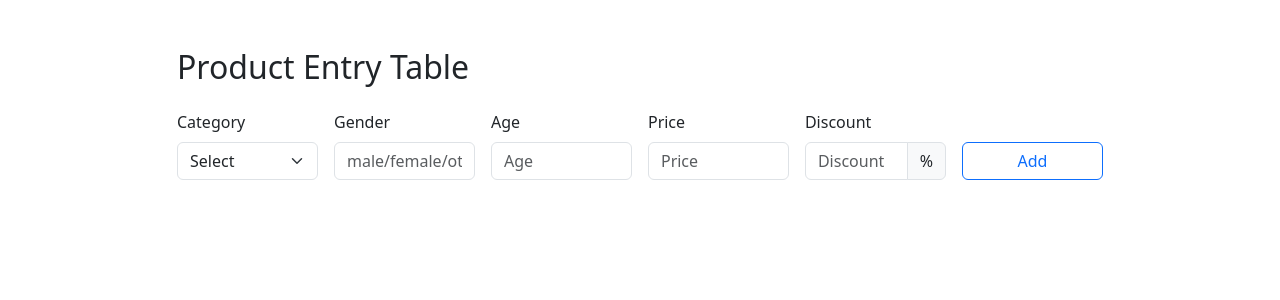
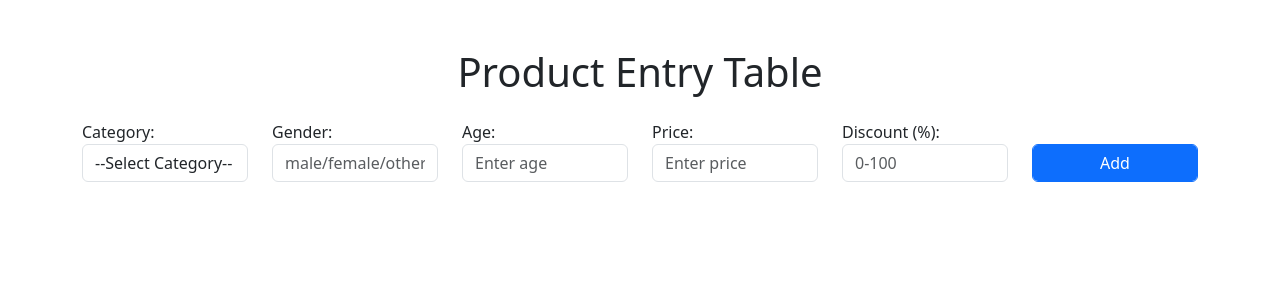
Before and after one commit to SHALINICHINNAGURAVAGARI/Task2, a React (Create React App) app: page / in a window 1280 px wide. Shown: the top 300 px of the page. Built offline with nearby package versions, Linux system fonts and the light colour scheme.

Commit message:
Constraints and ListPage

```diff
--- a/package.json
+++ b/package.json
@@ -9,6 +9,7 @@
     "@testing-library/user-event": "^13.5.0",
     "react": "^19.1.0",
     "react-dom": "^19.1.0",
+    "react-router-dom": "^7.6.2",
     "react-scripts": "5.0.1",
     "web-vitals": "^2.1.4"
   },
--- a/src/App.js
+++ b/src/App.js
@@ -1,8 +1,36 @@
-import React from 'react';
+import React, { useState } from 'react';
+import { BrowserRouter as Router, Routes, Route, Navigate } from 'react-router-dom';
 import ProductEntryTable from './components/ProductEntryTable.jsx';
+import ProductListPage from './components/ProductListPage.jsx';
 
 function App() {
-  return <ProductEntryTable />;
+  const [entries, setEntries] = useState([]);
+
+  // Add a new entry and navigate to list page
+  const handleAddEntry = (entry) => {
+    setEntries(prev => [...prev, entry]);
+  };
+
+  return (
+    <Router>
+    <div className="App">
+        <Routes>
+          <Route
+            path="/"
+            element={<ProductEntryTable onAdd={handleAddEntry} />}
+          />
+          <Route
+            path="/details"
+            element={<ProductListPage entries={entries} />}
+          />
+          <Route
+            path="*"
+            element={<Navigate to="/" replace />}
+          />
+        </Routes>
+    </div>
+    </Router>
+  );
 }
 
 export default App;
--- a/src/components/ProductEntryTable.jsx
+++ b/src/components/ProductEntryTable.jsx
@@ -1,7 +1,10 @@
 import React, { useState } from 'react';
+import { useNavigate } from 'react-router-dom';
 import 'bootstrap/dist/css/bootstrap.min.css';
 
-function ProductEntryTable() {
+function ProductEntryTable({ onAdd }) {
+  const navigate = useNavigate();
+
   // State to store the current input values
   const [form, setForm] = useState({
     category: '',
@@ -11,118 +14,193 @@ function ProductEntryTable() {
     discount: ''
   });
 
-  // State to store all submitted entries
-  const [entries, setEntries] = useState([]);
-
   // State for error message
   const [error, setError] = useState('');
-
-  // State to control visibility of the entries table
-  const [showTable, setShowTable] = useState(true);
 
   // Handle input changes for the form fields
   const handleChange = (e) => {
     const { name, value } = e.target;
     setForm(prev => ({ ...prev, [name]: value }));
-    setError(''); // Clear error when user types
+    setError('');
   };
 
-  // Handle form submission
+  // Handle form submission when ever user clicks Add button
   const handleAdd = (e) => {
     e.preventDefault();
-    // Simple validation: all fields must be filled
-    if (Object.values(form).some(val => val.trim() === '')) {
-      setError('Please fill all fields before adding!');
+
+    // Validation: Check if all fields are filled
+    if (form.category.trim() === '') {
+      setError('Please select a category!');
       return;
     }
-    // Add the entry to the list
-    setEntries(prev => [...prev, { ...form, id: Date.now() }]);
+
+    if (form.gender.trim() === '') {
+      setError('Please enter gender (male/female/other)!');
+      return;
+    }
+
+    if (form.age.trim() === '') {
+      setError('Please enter age!');
+      return;
+    }
+
+    if (form.price.trim() === '') {
+      setError('Please enter price!');
+      return;
+    }
+
+    if (form.discount.trim() === '') {
+      setError('Please enter discount percentage!');
+      return;
+    }
+
+    // Validation: Check gender constraints (only male, female, other allowed)
+    const validGenders = ['male', 'female', 'other'];
+    if (!validGenders.includes(form.gender.trim().toLowerCase())) {
+      setError('Gender must be male, female, or other!');
+      return;
+    }
+
+    // Validation: Check age constraints
+    const age = parseInt(form.age);
+    if (isNaN(age) || age <= 0) {
+      setError('Age must be a positive number greater than 0!');
+      return;
+    }
+
+    // Validation: Check price constraints
+    const price = parseFloat(form.price);
+    if (isNaN(price) || price <= 0) {
+      setError('Price must be a number greater than 0!');
+      return;
+    }
+
+    // Validation: Check discount constraints
+    const discount = parseFloat(form.discount);
+    if (isNaN(discount) || discount < 0 || discount > 100) {
+      setError('Discount must be a number between 0 and 100!');
+      return;
+    }
+
+    // All validations passed, add the entry
+    onAdd({ ...form, id: Date.now() });
+
     // Clear the form
     setForm({ category: '', gender: '', age: '', price: '', discount: '' });
-    // Hide the table after adding
 
+    // Navigate to details page after successful addition
+    navigate('/details');
   };
 
   return (
     <div className="container mt-5">
-      <div className="row justify-content-center">
-        <div className="col-lg-10">
-          <h2 className="mb-4">Product Entry Table</h2>
-          {/* Error message */}
+      <h1 className="text-center mb-4">Product Entry Table</h1>
+
       {error && (
         <div className="alert alert-danger" role="alert">
           {error}
         </div>
       )}
-          {/* Product Entry Form */}
-          <form onSubmit={handleAdd} className="mb-4">
-            <div className="row g-3 align-items-end">
+
+      <form onSubmit={handleAdd}>
+        <div className="row">
           <div className="col-md-2">
-                <label className="form-label">Category</label>
+            <div className="form-group">
+              <label htmlFor="category">Category:</label>
               <select
+                className="form-control"
+                id="category"
                 name="category"
-                  className="form-select"
                 value={form.category}
                 onChange={handleChange}
               >
-                  <option value="">Select</option>
-                  <option value="electronics">Electronics</option>
-                  <option value="clothing">Clothing</option>
-                  <option value="books">Books</option>
-                  <option value="home">Home & Garden</option>
-                  <option value="sports">Sports</option>
+                <option value="">--Select Category--</option>
+                <option value="Electronics">Electronics</option>
+                <option value="Clothing">Clothing</option>
+                <option value="Books">Books</option>
+                <option value="Home & Garden">Home & Garden</option>
+                <option value="Sports">Sports</option>
+                <option value="Toys">Toys</option>
+                <option value="Automotive">Automotive</option>
+                <option value="Health & Beauty">Health & Beauty</option>
+                <option value="Food & Beverages">Food & Beverages</option>
+                <option value="Other">Other</option>
               </select>
             </div>
+          </div>
+
           <div className="col-md-2">
-                <label className="form-label">Gender</label>
+            <div className="form-group">
+              <label htmlFor="gender">Gender:</label>
               <input
+                type="text"
+                className="form-control"
+                id="gender"
                 name="gender"
-                  className="form-control"
                 value={form.gender}
                 onChange={handleChange}
                 placeholder="male/female/other"
               />
             </div>
+          </div>
+
           <div className="col-md-2">
-                <label className="form-label">Age</label>
+            <div className="form-group">
+              <label htmlFor="age">Age:</label>
               <input
+                type="number"
+                className="form-control"
+                id="age"
                 name="age"
-                  className="form-control"
                 value={form.age}
                 onChange={handleChange}
-                  placeholder="Age"
+                placeholder="Enter age"
               />
             </div>
+          </div>
+
           <div className="col-md-2">
-                <label className="form-label">Price</label>
+            <div className="form-group">
+              <label htmlFor="price">Price:</label>
               <input
+                type="number"
+                step="0.01"
+                className="form-control"
+                id="price"
                 name="price"
-                  className="form-control"
                 value={form.price}
                 onChange={handleChange}
-                  placeholder="Price"
+                placeholder="Enter price"
               />
             </div>
+          </div>
+
           <div className="col-md-2">
-                <label className="form-label">Discount</label>
-                <div className="input-group">
+            <div className="form-group">
+              <label htmlFor="discount">Discount (%):</label>
               <input
+                type="number"
+                step="0.01"
+                className="form-control"
+                id="discount"
                 name="discount"
-                    className="form-control"
                 value={form.discount}
                 onChange={handleChange}
-                    placeholder="Discount"
+                placeholder="0-100"
               />
-                  <span className="input-group-text">%</span>
             </div>
           </div>
-              <div className="col-md-2 d-flex align-items-end">
-                <button type="submit" className="btn btn-outline-primary w-100">Add</button>
+
+          <div className="col-md-2">
+            <div className="form-group">
+              <label>&nbsp;</label>
+              <button type="submit" className="btn btn-primary form-control">
+                Add
+              </button>
+            </div>
           </div>
         </div>
       </form>
-        </div>
-      </div>
     </div>
   );
 }
--- /dev/null
+++ b/src/components/ProductListPage.jsx
@@ -0,0 +1,44 @@
+import React from 'react';
+import {useNavigate} from 'react-router-dom';
+import 'bootstrap/dist/css/bootstrap.min.css';
+
+function ProductListPage({ entries }) {
+  const navigate = useNavigate();
+  return (
+    <div className="container mt-5">
+      <div className="d-flex justify-content-between align-items-center mb-4">
+        <h2>Submitted Products</h2>
+        <button
+          className="btn btn-outline-primary"
+          onClick={() => navigate('/')}>Add New Product</button>
+      </div>
+      {entries.length === 0 ? (
+        <div className="alert alert-info">No products submitted yet.</div>
+      ) : (
+        <table className="table table-bordered table-striped">
+          <thead>
+            <tr>
+              <th>Category</th>
+              <th>Gender</th>
+              <th>Age</th>
+              <th>Price</th>
+              <th>Discount (%)</th>
+            </tr>
+          </thead>
+          <tbody>
+            {entries.map((entry, idx) => (
+              <tr key={entry.id || idx}>
+                <td>{entry.category}</td>
+                <td>{entry.gender}</td>
+                <td>{entry.age}</td>
+                <td>{entry.price}</td>
+                <td>{entry.discount}</td>
+              </tr>
+            ))}
+          </tbody>
+        </table>
+      )}
+    </div>
+  );
+}
+export default ProductListPage;
```
Also changed, not shown: 1 other file (tests, documents, lock files or other folders). Lines whose indentation alone changed are shown as unchanged.
